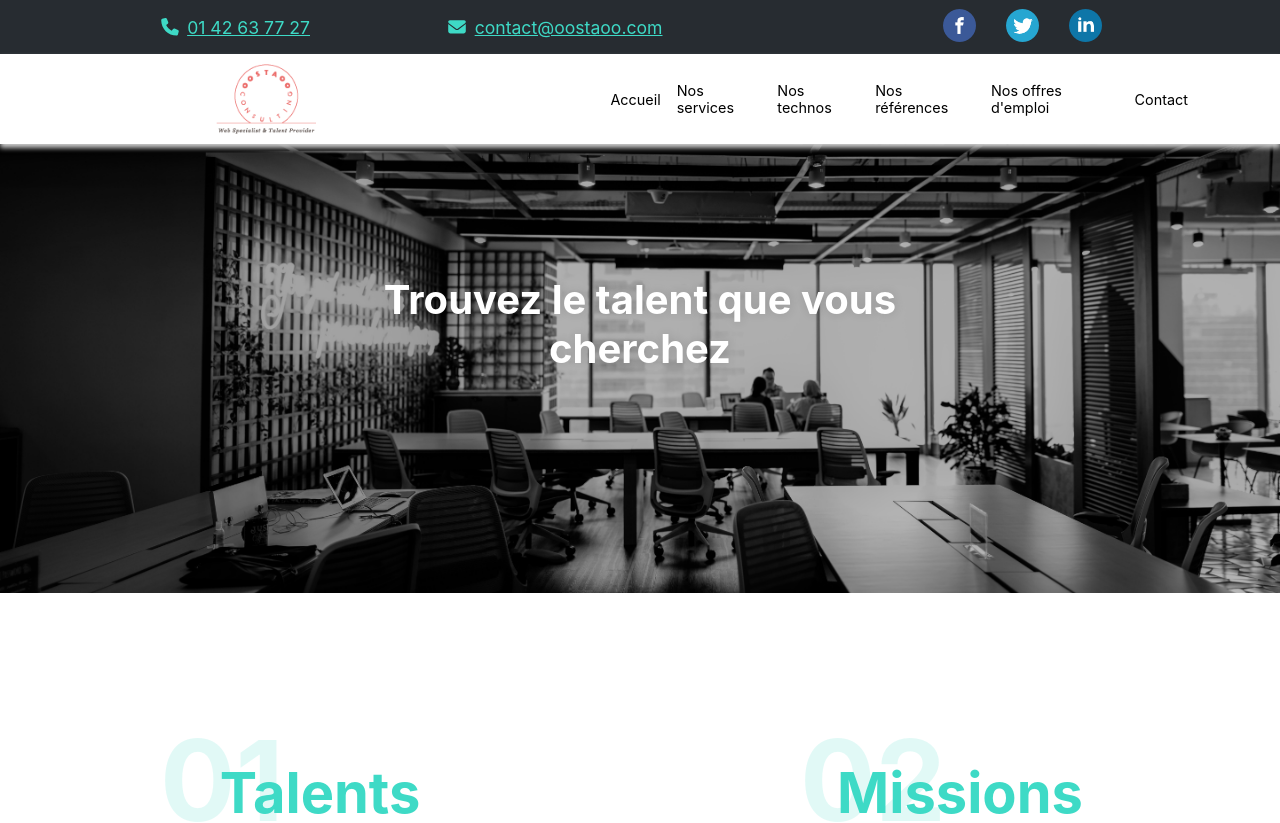
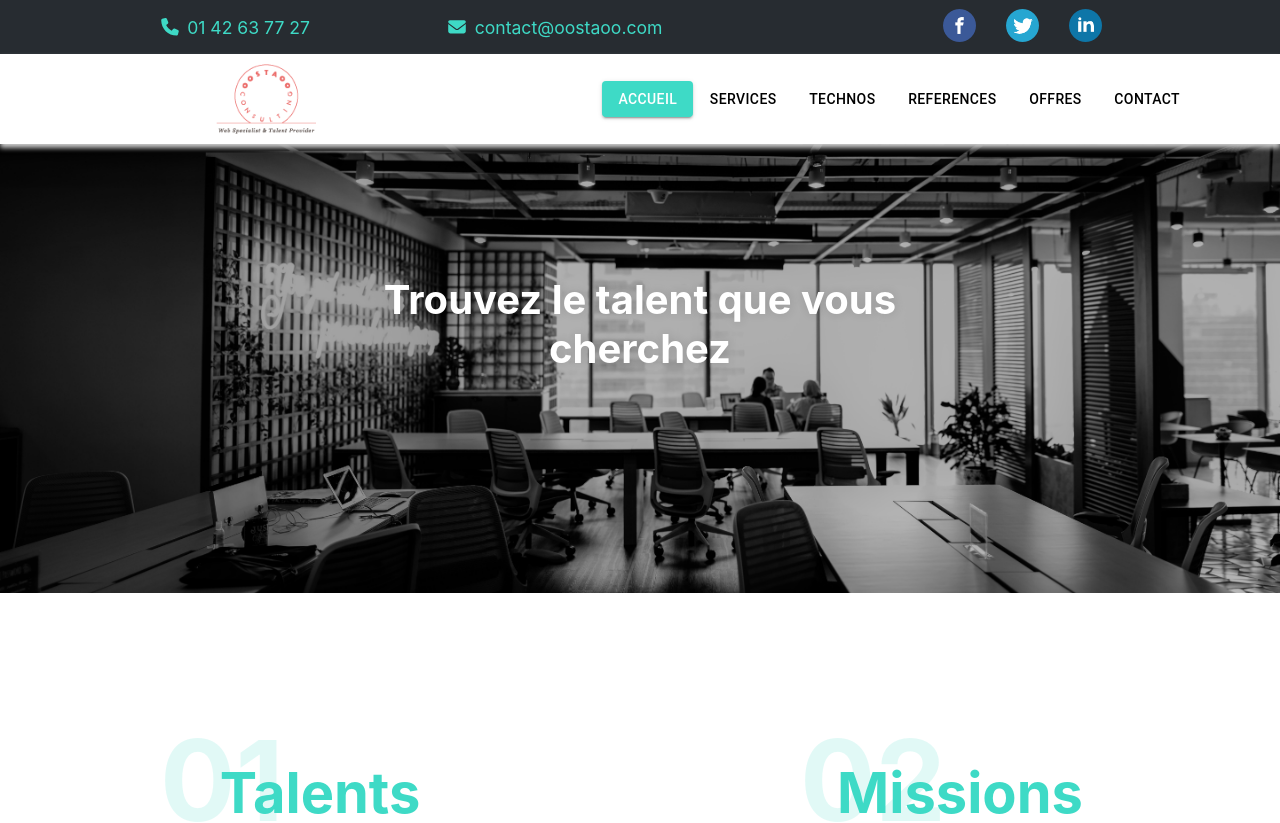
Before and after one commit to jeremielenoir/oostaoo-site, a React (Create React App) app: page / in a window 1280 px wide. Shown: the top 823 px of the page. Built offline with nearby package versions, Linux system fonts and the light colour scheme; no server answers.

Commit message:
nouvelle version

```diff
--- a/package.json
+++ b/package.json
@@ -16,6 +16,7 @@
     "axios": "^0.19.2",
     "node-sass": "^4.14.1",
     "popmotion": "^8.7.3",
+    "prop-types": "^15.8.1",
     "react": "^16.13.1",
     "react-dom": "^16.13.1",
     "react-image-tooltip": "^4.0.2",
--- a/src/App.jsx
+++ b/src/App.jsx
@@ -19,7 +19,7 @@ const theme = createTheme({
       contrastText: "#fff",
     },
     secondary: {
-      main: '#3edac6',
+      main: '#fff',
       contrastText: "#fff",
     }
   }
@@ -32,7 +32,8 @@ const theme = createTheme({
 
 function App() {
   return (
-    <ThemeProvider theme={theme}>
+  <ThemeProvider theme={theme}>
+
       <Nav />
       <Header id="accueil" />
       <Introduction />
--- a/src/assets/Nav.scss
+++ b/src/assets/Nav.scss
@@ -1,8 +1,8 @@
-$text_primary_color : #000000 ;
-$text_secondary_color : #3edac6 ;
+$text_primary_color : #000000;
+$text_secondary_color : #3edac6;
 $nav-color: white;
 
-@mixin flex($direction, $justify){
+@mixin flex($direction, $justify) {
 
   display: flex;
   flex-direction: $direction;
@@ -10,7 +10,7 @@ $nav-color: white;
 
 }
 
-.top_nav{
+.top_nav {
 
   width: 100%;
   height: 54px;
@@ -22,7 +22,7 @@ $nav-color: white;
   z-index: 2;
 }
 
-.top_nav_contact{
+.top_nav_contact {
   width: 50%;
   color: white;
   font-size: 1.1rem;
@@ -32,12 +32,16 @@ $nav-color: white;
   align-items: center;
 }
 
-.contact_indicator{
+.contact_indicator {
   color: $text_secondary_color;
-
+  text-decoration: none;
+  cursor: pointer;
+  &:hover {
+    text-decoration:underline;
+  }
 }
 
-.top_nav_sns{
+.top_nav_sns {
 
   width: 20%;
   display: flex;
@@ -46,13 +50,13 @@ $nav-color: white;
   align-items: center;
 }
 
-.sns{
+.sns {
 
   width: 33px;
   margin: 0 15px 0 15px;
 }
 
-.nav{
+.nav {
 
   @include flex(row, space-between);
   z-index: 2;
@@ -61,9 +65,9 @@ $nav-color: white;
   width: 90vw;
   padding-left: 5vw;
   padding-right: 5vw;
-    -webkit-box-shadow: 0px 4px 5px 0px rgba(204,204,204,1);
-    -moz-box-shadow: 0px 4px 5px 0px rgba(204,204,204,1);
-    box-shadow: 0px 4px 5px 0px rgba(204,204,204,1);
+  -webkit-box-shadow: 0px 4px 5px 0px rgba(204, 204, 204, 1);
+  -moz-box-shadow: 0px 4px 5px 0px rgba(204, 204, 204, 1);
+  box-shadow: 0px 4px 5px 0px rgba(204, 204, 204, 1);
   background-color: $nav-color;
 
 }
@@ -75,7 +79,7 @@ $nav-color: white;
   justify-content: center;
 }
 
-.logo_img{
+.logo_img {
   width: 100px;
   margin-top: 10px;
   margin-bottom: 10px;
@@ -87,7 +91,7 @@ $nav-color: white;
 
 }
 
-  .nav_link_list{
+.nav_link_list {
 
   @include flex(row, space-between);
   align-items: center;
@@ -100,32 +104,33 @@ $nav-color: white;
 
 }
 
-  .nav_link{
+.nav_link {
 
   display: inline;
 
 }
 
-  .link{
+.link {
   text-decoration: none;
-    padding : 8px;
+  //padding : 8px;
   color: $text_primary_color;
-    transition: all ease 0.3s;
+  transition: all ease 0s;
   cursor: pointer;
+
   &:hover {
     color: $text_secondary_color;
   }
 }
 
-  @media (max-width: 1335px){
+@media (max-width: 1335px) {
 
-    .link{
-      font-size: 0.9rem;
+  .link {
+    font-size: 0.10rem;
   }
 
 }
 
-  @media (max-width: 1229px){
+@media (max-width: 1229px) {
 
   .logo {
     width: 25%;
@@ -138,34 +143,34 @@ $nav-color: white;
 
 }
 
-  @media (max-width: 903px){
+@media (max-width: 903px) {
 
-    .container_link_menu{
+  .container_link_menu {
     display: none;
   }
 
-    .logo{
+  .logo {
     width: 100%;
 
   }
 
 }
 
-  @media (max-width: 620px){
+@media (max-width: 620px) {
 
-    .container_link_menu{
+  .container_link_menu {
     display: none;
   }
 
-    .logo{
+  .logo {
     width: 100%;
   }
 
-    .top_nav{
+  .top_nav {
     display: none;
   }
 
-    .nav{
+  .nav {
     top: 0;
   }
 }
--- a/src/components/Contact.jsx
+++ b/src/components/Contact.jsx
@@ -13,7 +13,7 @@ function Contact({ id }) {
         <>
             <div className='container'>
 
-                <div className='header'>
+                <div className='header' id={id}>
                     <img src={background} alt="" className='background' />
                     <div className='text_header_container'>
                         <p className='header_intro'>Contactez-nous!</p>
--- a/src/components/Nav.jsx
+++ b/src/components/Nav.jsx
@@ -4,90 +4,126 @@ import logo from '../assets/logo-oostaoo.png';
 import twitter from '../assets/img/twitter.png';
 import fb from '../assets/img/facebook.png';
 import linkedin from '../assets/img/linkedin.png';
-import { Link, animateScroll as scroll } from "react-scroll";
+import {Link, animateScroll as scroll } from "react-scroll";
 import { FontAwesomeIcon } from '@fortawesome/react-fontawesome'
 import { faEnvelope, faPhone } from '@fortawesome/free-solid-svg-icons';
+import { useState } from 'react';
 
-function Nav(){
+import AppBar from '@mui/material/AppBar';
+import Box from '@mui/material/Box';
+import Toolbar from '@mui/material/Toolbar';
+import Typography from '@mui/material/Typography';
+import Button from '@mui/material/Button';
+import IconButton from '@mui/material/IconButton';
+import MenuIcon from '@mui/icons-material/Menu';
+
+
+function Nav() {
+    const [displayFull, setDisplayFull] = useState('accueil');
+
+    const menu =[{id:'accueil', title:'Accueil'}];
+
+
+
     return (
         <>
             <div className='top_nav'>
 
                 <div className='top_nav_contact'>
-        <a href="tel:+330142637727"className='contact_indicator'><FontAwesomeIcon icon={faPhone} size="1x" transform="left-8"/>01 42 63 77 27</a>
-        <a href="mailto:contact@oostaoo.com"className='contact_indicator'><FontAwesomeIcon icon={faEnvelope} size="1x" transform="left-8"/>contact@oostaoo.com</a>
+                    <a href="tel:+330142637727" className='contact_indicator' underline="hover"><FontAwesomeIcon icon={faPhone} size="1x" transform="left-8" />01 42 63 77 27</a>
+                    <a href="mailto:contact@oostaoo.com" className='contact_indicator' underline="hover"><FontAwesomeIcon icon={faEnvelope} size="1x" transform="left-8" />contact@oostaoo.com</a>
                 </div>
                 <div className='top_nav_sns'>
-        <a href="https://www.facebook.com/oostaoo/"><img className='sns' src={fb} alt=""/></a>
-        <a href="https://twitter.com/oostaoo?lang=fr"><img className='sns'src={twitter} alt=""/></a>
-        <a href="https://www.linkedin.com/company/oostaoo-consulting/"><img className='sns'src={linkedin} alt=""/></a>
+                    <a href="https://www.facebook.com/oostaoo/"><img className='sns' src={fb} alt="" /></a>
+                    <a href="https://twitter.com/oostaoo?lang=fr"><img className='sns' src={twitter} alt="" /></a>
+                    <a href="https://www.linkedin.com/company/oostaoo-consulting/"><img className='sns' src={linkedin} alt="" /></a>
                 </div>
 
             </div>
- <nav className='nav'>
+            <nav className='nav' >
                 <div className='logo'>
-        <img className="logo_img" src={logo} alt=""/>
+                    <img className="logo_img" src={logo} alt="" />
                 </div>
+
+
+
                 <div className='container_link_menu'>
                     <ul className="nav_link_list">
-            <li className='nav_link link'>
+
+                        <li className='link'>
                             <Link activeClass="active"
-                to="accueil"
-                spy={true}
-                smooth={true}
+                                to={'accueil'}
+                                spy
+                                spyThrottle={600}
+                                smooth
                                 offset={-100}
-                duration={500}>
-                Accueil
+                                duration={500}
+                                onSetActive={() => setDisplayFull('accueil')}
+                                >
+                                <Button variant={ displayFull === 'accueil' ? 'contained' : ''} onClick={()=> {setDisplayFull('accueil')}}>Accueil</Button>
+                            </Link>
+                        </li>
+                        <li className='link'>
+                            <Link
+                                to={'services'}
+                                spy
+                                spyThrottle={600}
+                                smooth
+                                offset={-100}
+                                duration={500}
+                                onSetActive={() => setDisplayFull('services')}
+                                >
+                                <Button variant={displayFull === 'services' ? 'contained' : ''} onClick={()=> {setDisplayFull('services')}}>Services</Button>
+                            </Link>
+                        </li>
+                        <li className='link'>
+                            <Link
+                                to="technos"
+                                spy
+                                spyThrottle={600}
+                                smooth
+                                offset={-100}
+                                duration={500}
+                                onSetActive={() => setDisplayFull('Technos')}
+                                >
+                                <Button variant={displayFull === 'Technos' ? 'contained' : ''} onClick={() => {setDisplayFull('Technos')}}>Technos</Button>
                             </Link>
                         </li>
                         <li className='nav_link link'>
-            <Link activeClass="active"
-                to="services"
-                spy={true}
-                smooth={true}
+                            <Link
+                                to="references"
+                                spy
+                                spyThrottle={600}
+                                smooth
                                 offset={-100}
-                duration={500}>
-               Nos services
+                                duration={500}
+                                onSetActive={() => setDisplayFull('references')}
+                                >
+                                <Button variant={displayFull === 'references' ? 'contained' : ''} onClick={()=> {setDisplayFull('references')}}>References</Button>
                             </Link>
                         </li>
                         <li className='nav_link link'>
-            <Link activeClass="active"
-                to="technos"
-                spy={true}
-                smooth={true}
-                offset={-100}
-                duration={500}>
-               Nos technos
+                            <Link
+                                to="job"
+                                spy
+                                spyThrottle={600}
+                                smooth
+                                offset={-130}
+                                duration={500}
+                                onSetActive={() => setDisplayFull('Offres')}>
+                                <Button variant={ displayFull === 'Offres' ? 'contained' : ''} onClick={()=> {setDisplayFull('Offres')}}>Offres</Button>
                             </Link>
                         </li>
                         <li className='nav_link link'>
-            <Link activeClass="active"
-                to="references"
-                spy={true}
-                smooth={true}
-                offset={-100}
-                duration={500}>
-                Nos références
-                </Link>
-            </li>
-            <li className='nav_link link'>
-            <Link activeClass="active"
-                to="job"
-                spy={true}
-                smooth={true}
-                offset={-130}
-                duration={500}>
-                Nos offres d'emploi
-                </Link>
-            </li>
-            <li className='nav_link link'>
-                <Link activeClass="active"
+                            <Link
                                 to="contact"
-                spy={true}
-                smooth={true}
+                                spy
+                                spyThrottle={600}
+                                smooth
                                 offset={-150}
-                duration={500}>
-               Contact
+                                duration={500}
+                                onSetActive={() => setDisplayFull('Contact')}>
+                                <Button variant={ displayFull === 'Contact' ? 'contained' : ''} onClick={()=> {setDisplayFull('Contact')}}>Contact</Button>
                             </Link>
 
                         </li>
--- a/src/components/References.jsx
+++ b/src/components/References.jsx
@@ -12,7 +12,7 @@ function References({id}){
         <div className='main_container'>
             <div className='section_container' id={id}>
 
-                <BlocSection section_title={'Nos Références'} section_intro={'?'} />
+                <BlocSection section_title={'Nos Références'} section_intro={'Ils nous ont fait confiance :'} />
 
                 <div className='references_container'>
                     <BlocReferences/>
--- a/src/components/Services.jsx
+++ b/src/components/Services.jsx
@@ -19,7 +19,7 @@ function Services({id}){
             <div className='section_container' id={id}>
                 <BlocSection section_title={'Nos Services'} section_intro={'Comme nous aimons nous appeler, nous sommes la « Javascript entreprise » et proposons principalement des profils possèdant une maitrise experte de Javascript, des profils divers allants de Juniors fraichement sortis de grande école jusqu’aux pointures du métier.'} />
 
-                <Grid container spacing="20" alignItems="stretch" sx={{ padding: 5 }}>
+                <Grid container spacing="25" alignItems="stretch" sx={{ padding: 8 }}>
                     <Grid item xs="4" container>
                         <BlocService icon={faUserTie} name={'Lead developpeur front'} explication={'Notre lead dévelopeur est expérimenté et polyvalent, il possède les qualités nécessaire afin d’être l‘acteur responsable majeur de projet en s’adonnant à la coordination et à l’accompagnement de son équipe de dévelopeur à l’aide de ses connaissances techniques solides et précises.'} explication2={'Des compétences techniques solides en front-end, back-end et full-stack, ainsi que des connaissances poussées dans diverses technologies. Notamment une connaissance variés en langage informatique (JS, HTML, JAVA, PHP, etc), en méthodologie de gestion de projet (Agile Scrum), et en outils de développement et de déploiements (Git, Gitlab).'}/>
                     </Grid>
```
Also changed, not shown: src/assets/Technos.scss (+2 -6 lines), src/components/BlocService.jsx (+27 -6 lines), src/components/ContactInformation.jsx (+26 -10 lines). Lines whose indentation alone changed are shown as unchanged.
